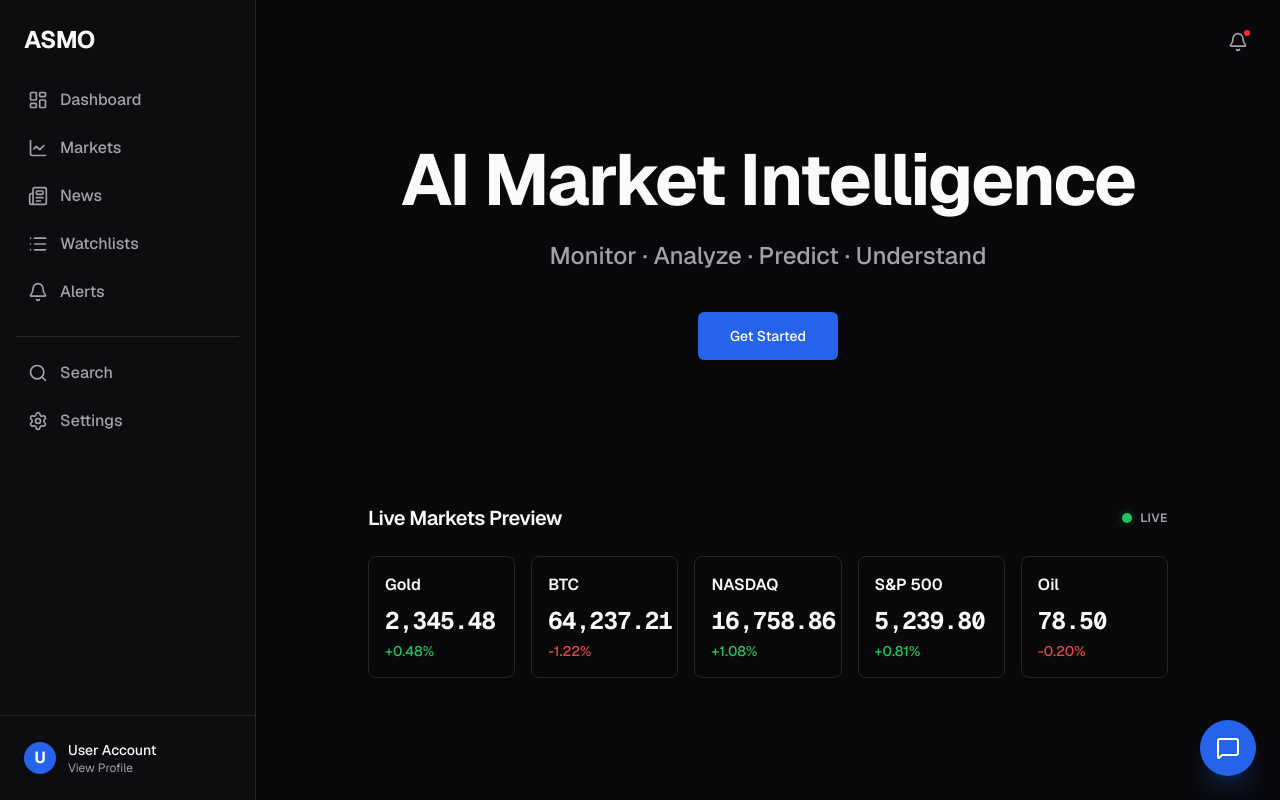
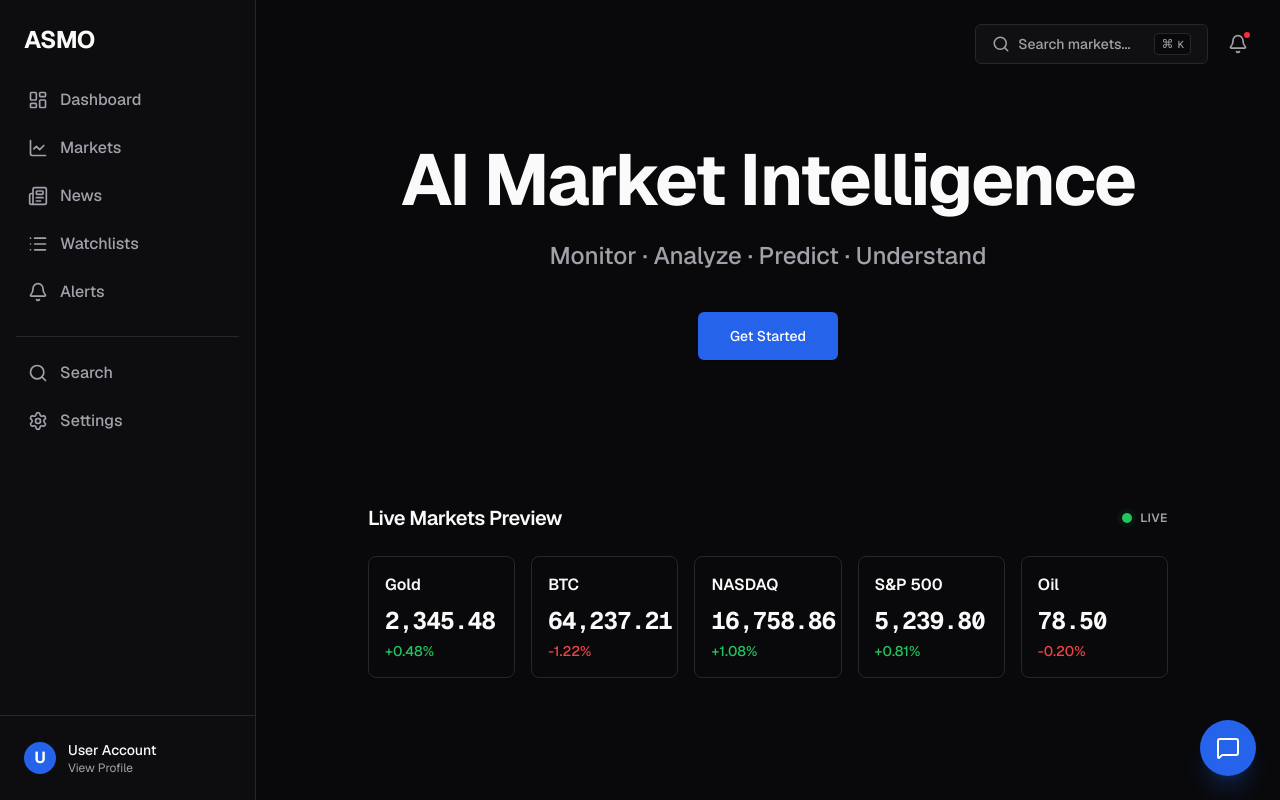
Before and after one commit to VelovsHQ/ASMO, a Next.js app in the folder frontend/: page / in a window 1280 px wide. Built offline with nearby package versions, Linux system fonts and the light colour scheme.

Commit message:
feat(search): integrate GlobalSearch into global layout

```diff
--- a/frontend/src/app/layout.tsx
+++ b/frontend/src/app/layout.tsx
@@ -6,6 +6,7 @@ import Link from "next/link";
 import SignupPrompt from "@/components/SignupPrompt";
 import CopilotChat from "@/components/CopilotChat";
 import NotificationDropdown from "@/components/NotificationDropdown";
+import GlobalSearch from "@/components/GlobalSearch";
 
 const geistSans = Geist({
   variable: "--font-geist-sans",
@@ -69,7 +70,8 @@ export default function RootLayout({
         {/* Main Content Area */}
         <main className="flex-1 relative h-full overflow-y-auto">
           {/* Global Top Nav Elements */}
-          <div className="absolute top-6 right-6 z-40 flex items-center gap-2">
+          <div className="absolute top-6 right-6 z-40 flex items-center gap-3">
+            <GlobalSearch />
             <NotificationDropdown />
           </div>
 
```
